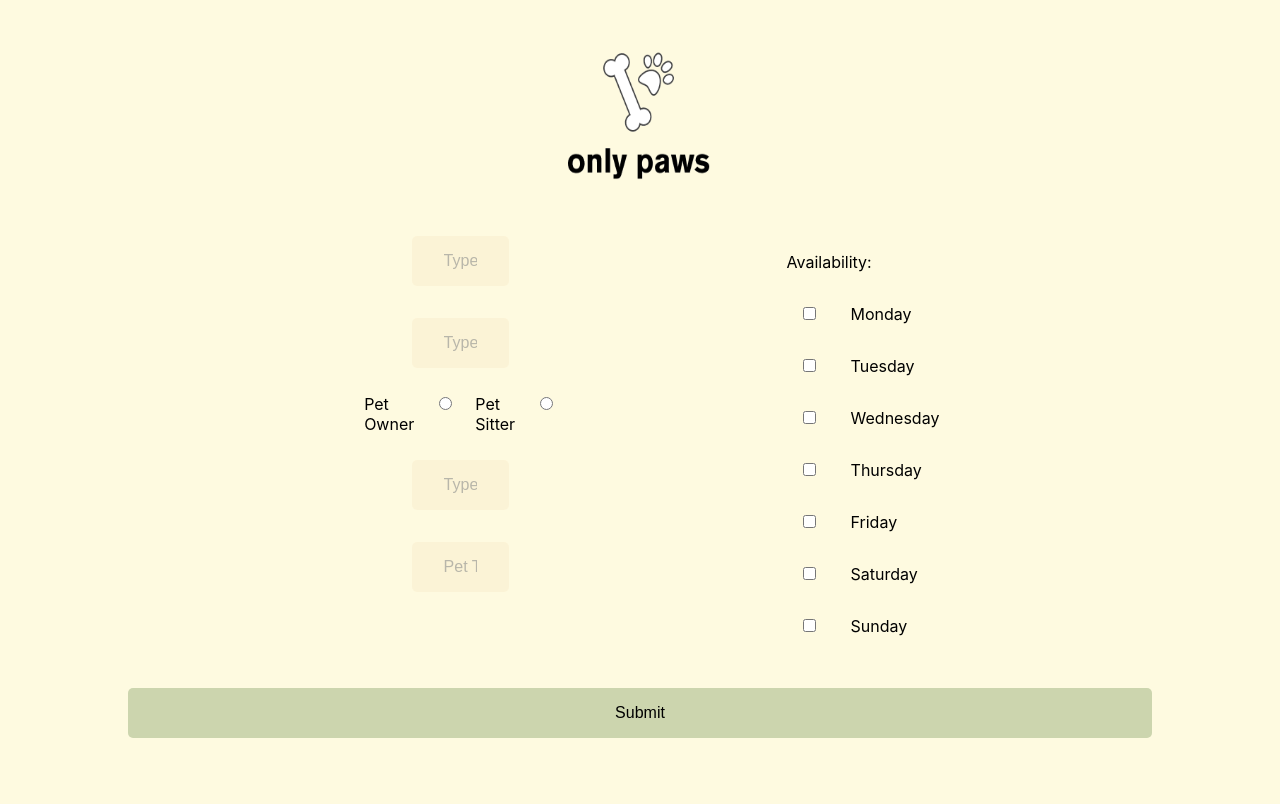
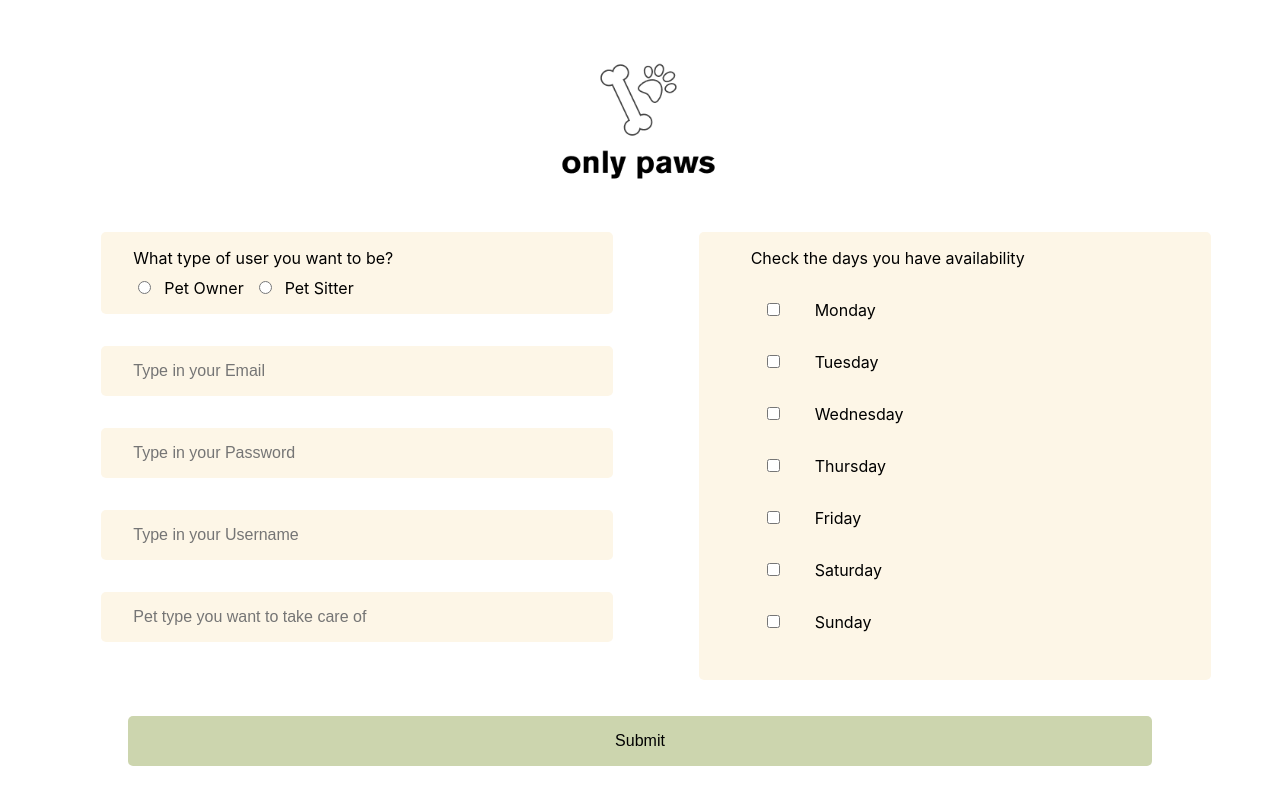
Before and after one commit to carlotacb/only-paws, a Next.js app in the folder frontend/: page /signup in a window 1280 px wide. Shown: the top 804 px of the page. Built offline with nearby package versions, Linux system fonts and the light colour scheme.

Commit message:
frontend changes in sign up

```diff
--- a/frontend/pages/signup/index.js
+++ b/frontend/pages/signup/index.js
@@ -8,7 +8,7 @@ import { RadioButton } from 'primereact/radiobutton';
 import { Checkbox } from 'primereact/checkbox';
 
 
-import { InputText} from 'primereact/InputText';
+import {InputText} from 'primereact/InputText';
  // sorry misnamed this one this is actually login
 
 
@@ -30,29 +30,43 @@ const Signup = () => {
   }
 
   return (
-    <form>
+    <form className='signup'>
     <div className='signup-logo'>
-      <Image src={Logo} alt="logo" height={220} width={260}/>
+      <Image src={Logo} alt="logo" height={200} width={280}/>
     </div>
     <div className='signup-container'>
-      <div className="left">
-        <div id='column1' className='login-box' style={{justifyItems: 'center',alignItems:'center'}}>
-          <InputText className ="login-input" placeholder="Type in your Email" onChange={(e)=> setEmail(e.target.value)} required/>
-          <InputText className ="login-input" placeholder="Type in your Password" onChange={(e)=> setPassword(e.target.value)} required/>
-          <div className ="radio-btn">
+      <div className="signup-side">
+        <div className="radio-container">
+          <label className="radio-title">What type of user you want to be?</label>
+          <div className="radio-btn">
+            <RadioButton value='pet-owner' name="pet-owner"
+                         onChange={(e) => setIdentity(e.target.value)} checked={identity === "pet-owner"}/>
             <label className="radio" htmlFor="pet-owner">Pet Owner</label>
-            <RadioButton className="radio" value='pet-owner' name="Pet Owner" onChange={(e) => setIdentity(e.target.value)} checked ={identity === "pet-owner" }/>
+            <RadioButton value="pet-sitter" name="pet-sitter"
+                         onChange={(e) => setIdentity(e.target.value)} checked={identity === "pet-sitter"}/>
             <label className="radio" htmlFor="pet-sitter">Pet Sitter</label>
-            <RadioButton className="radio" value="pet-sitter" name="Pet Sitter" onChange={(e) => setIdentity(e.target.value)} checked = {identity === "pet-sitter" }/>
-          </div>
-          <InputText className ="login-input" placeholder="Type in your Username" onChange={(e)=> setUsername(e.target.value)} />
-          <InputText className ="login-input" placeholder="Pet Type" onChange={(e)=> setPetType(e.target.value)}  />
           </div>
         </div>
-      <div className='right'>
-        <div  className='login-box' style={{justifyItems: 'center',alignItems:'center'}}>
-            <div>
-              <label id='availability'>Availability:</label>
+        <InputText className="login-input" type="email" placeholder="Type in your Email" onChange={(e)=> setEmail(e.target.value)} required/>
+        <InputText className="login-input" type="password" placeholder="Type in your Password" onChange={(e)=> setPassword(e.target.value)} required/>
+        <InputText className="login-input" placeholder="Type in your Username" onChange={(e)=> setUsername(e.target.value)} />
+        {identity === 'pet-owner' ?
+            <InputText className="login-input" placeholder="Pet type you have" onChange={(e) => setPetType(e.target.value)}/>
+            :
+            <InputText className="login-input" placeholder="Pet type you want to take care of" onChange={(e) => setPetType(e.target.value)}/>
+        }
+        {identity === 'pet-owner' ?
+            <InputText className ="login-input" placeholder="Pet Name" onChange={(e)=> setPetType(e.target.value)}  />
+            : null
+        }
+      </div>
+      <div className='signup-side'>
+          <div className="radio-container">
+            {identity === 'pet-owner' ?
+              <label className="radio-title" id='availability'>Check the days you need to have a petsitter</label> :
+                <label className="radio-title" id='availability'>Check the days you have availability</label>
+            }
+
             <div className="checkbox-div">
               <Checkbox className="checkbox" value="Monday" onChange={(e)=> setDays([...days,e.target.value])} checked={days.includes("Monday")} >Monday</Checkbox>
               <label htmlFor="Monday">Monday</label>
@@ -83,7 +97,6 @@ const Signup = () => {
             </div>
           </div>
       </div>
-        </div>
 
     </div>
     <div className='button-container'>
--- a/frontend/styles/globals.css
+++ b/frontend/styles/globals.css
@@ -87,12 +87,11 @@ a {
 }
 
 .login-container{
-  display:flex;
+  display: flex;
   flex-direction: column;
   align-items: center;
   justify-content: center;
   height: 100vh;
-  font-size: 12px;
   background-color: white;
 }
 
@@ -233,30 +232,23 @@ border-radius: 44px;
 
 }
 
+.signup {
+  display: flex;
+  flex-direction: column;
+  background-color: white;
+  padding-bottom: 4rem;
+  padding-top: 1rem;
+}
+
 .signup-container{
   display: flex;
   flex-direction: row;
   justify-content: space-evenly;
-  margin-top: 20 rem;
-  height: 90%;
 
 }
 
-.left{
-  display: flex;
-  justify-content: center;
-  align-items: center;
-  height: 100%;
-  margin-left: 12%;
-}
-
-.right{
-  height: 100%;
-  display: flex;
-  justify-content: center;
-  align-items: center;
-  margin-right: 12%;
-  margin-top: 2rem;
+.signup-side {
+  width: 40%;
 }
 
 .checkbox{
@@ -272,7 +264,24 @@ border-radius: 44px;
 
 .radio-btn{
   display: flex;
-  flex-direction: row;
+  margin-top: 10px;
+}
+
+.radio-title {
+  font-size: 16px;
+  color: black;
+}
+
+.radio-container {
+  outline: none;
+  background-color: #faedcd7a;
+  border-radius: 5px;
+  border: none;
+  color: #000000;
+  margin: 1rem;
+  padding: 1rem 2rem;
+  width: 100%;
+  font-size: 16px;
 }
 
 .signup-p{
@@ -283,7 +292,7 @@ border-radius: 44px;
 }
 
 .radio{
-  margin: 10px;
+  margin: 0 10px;
 }
 
 .login-box{
@@ -300,14 +309,13 @@ border-radius: 44px;
 
 .login-input{
   outline: none;
-  background-color: #FAEDCD;
+  background-color: #faedcd7a;
   border-radius: 5px;
   border:none;
   color: #000000;
   margin: 1rem;
   padding: 1rem 2rem;
-  width: 80%;
-  opacity: 0.5;
+  width: 100%;
   font-size: 16px;
 }
 
```
Lines whose indentation alone changed are shown as unchanged.
